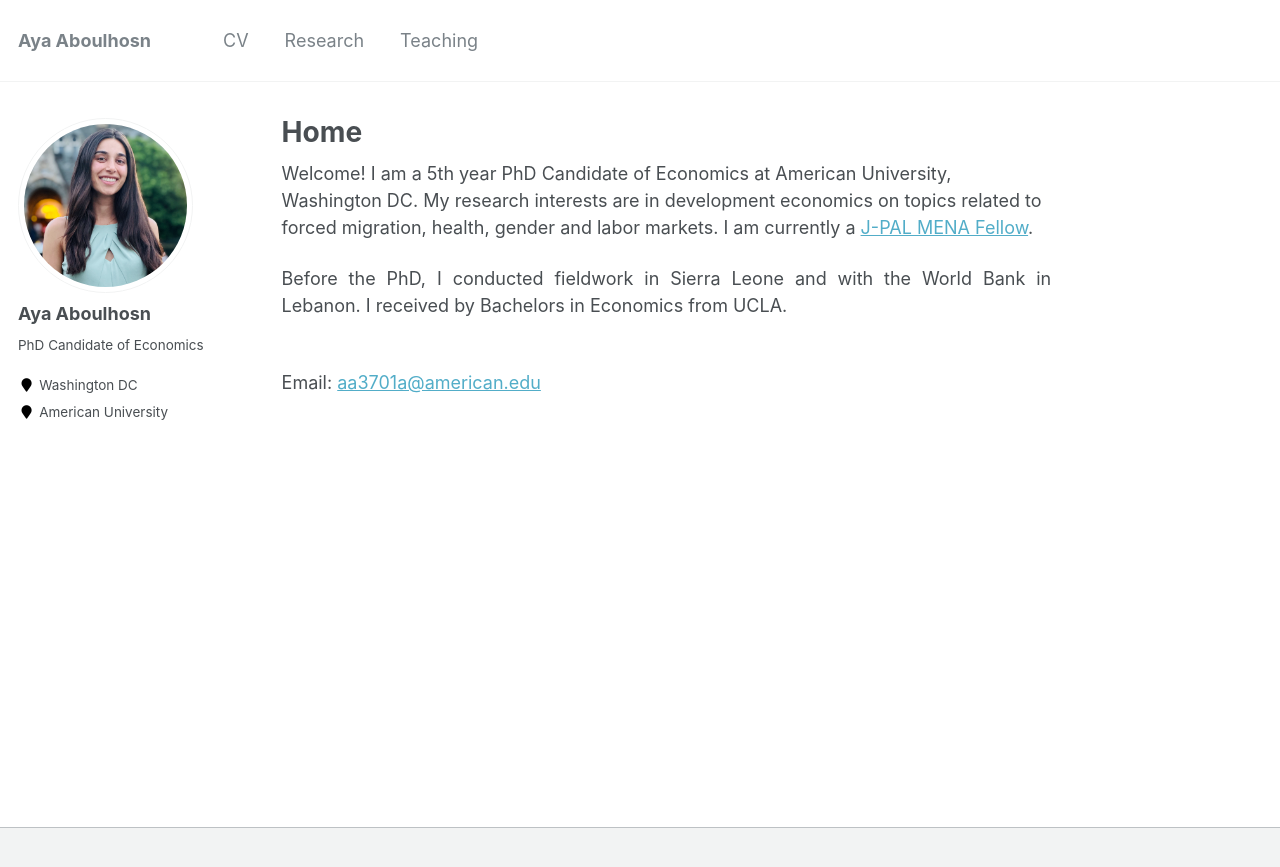
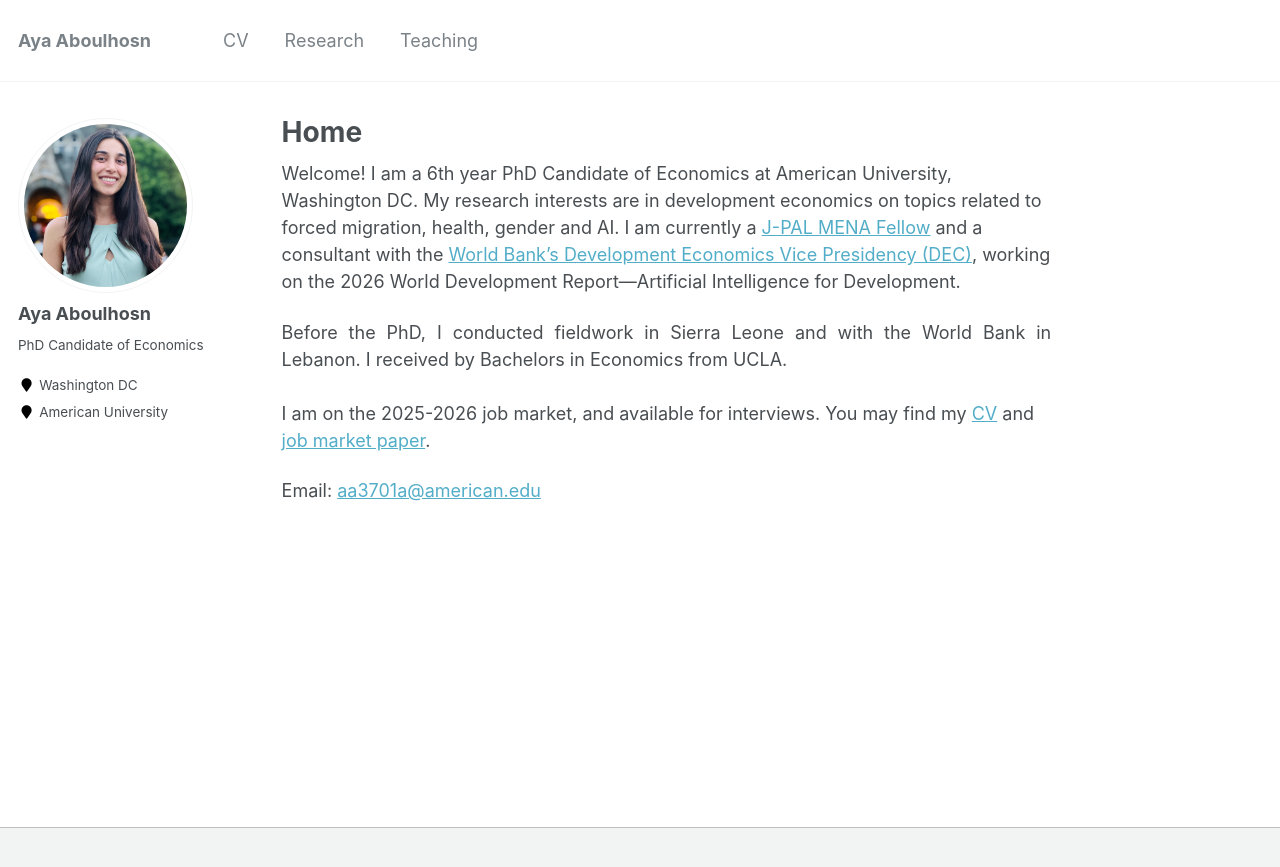
Before and after one commit to ayaaboulhosn/ayaaboulhosn.github.io, a Jekyll site: the page built from _pages/about.md, in a window 1280 px wide. Shown: the top 867 px of the page. Built offline with Jekyll 4.4.1, drawn with Linux system fonts in a browser that asks for light colours.

Commit message:
add files update resu,e ad hyperlinks in about page

```diff
--- a/_pages/about.md
+++ b/_pages/about.md
@@ -8,11 +8,13 @@ redirect_from:
   - /about.html
 ---
 
-Welcome! I am a 5th year PhD Candidate of Economics at American University, Washington DC. My research interests are in development economics on topics related to forced migration, health, gender and labor markets.
-I am currently a [J-PAL MENA Fellow](https://www.povertyactionlab.org/updates/advancing-impact-j-pal-mena-welcomes-second-cohort-mena-scholars-fellowship-program).
+Welcome! I am a 6th year PhD Candidate of Economics at American University, Washington DC. My research interests are in development economics on topics related to forced migration, health, gender and AI.
+I am currently a [J-PAL MENA Fellow](https://www.povertyactionlab.org/updates/advancing-impact-j-pal-mena-welcomes-second-cohort-mena-scholars-fellowship-program) and a consultant with the [World Bank’s Development Economics Vice Presidency (DEC)](https://www.worldbank.org/en/about/unit/unit-dec), working on the 2026 World Development Report—Artificial Intelligence for Development.
 <div align="justify">
 Before the PhD, I conducted fieldwork in Sierra Leone and with the World Bank in Lebanon. I received by Bachelors in Economics from UCLA.
 </div>
 <br>
+I am on the 2025-2026 job market, and available for interviews. You may find my [CV](../files/CV_Aya_Aboulhosn.pdf) and [job market paper](../files/Migration_and_Maternal_Healthcare-2.pdf).
+<br>
 
 Email: [aa3701a@american.edu](mailto:aa3701a@american.edu?subject=Test)
```
Also changed, not shown: 2 other files.
